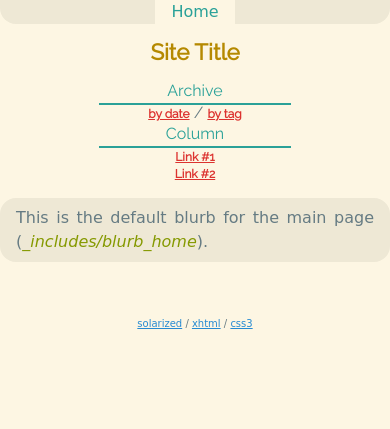
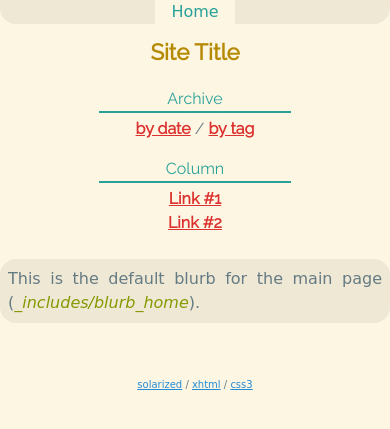
Before and after one commit to robmoss/previous-robmoss.github.io, a Jekyll site: the page built from index.md, in a window 390 px wide. Shown: the top 429 px of the page. Built offline with Jekyll 4.4.1, drawn with Linux system fonts in a browser that asks for light colours; some web fonts are replaced.

Commit message:
Improved image layout and link sizes for mobile devices

```diff
--- a/assets/css/screen_small.css
+++ b/assets/css/screen_small.css
@@ -6,7 +6,14 @@ blockquote { max-width: 35em; }
 h1 { max-width: 28.57em; }
 h2 { max-width: 33.33em; }
 h3 { max-width: 36.36em; }
-div#content > * { padding: 0 0.5em; }
+div#content p { padding-left: 0.5em; padding-right: 0.5em; }
 div.heading > * { max-width: 38.5em; padding: 0 0.5em; }
 .lcol, .rcol { max-width: 12em; padding: 0.5em 1em; margin: 0 auto; }
 .colname, .colitem { text-align: center; }
+
+/* Enlarge the column links. */
+.colitem a { font-size: 1rem; line-height: 1.5rem; }
+.colitem { padding-top: 0.25rem; }
+
+/* Display images as separate blocks, centred horizontally. */
+p a img { display: block; float: none; margin: 0 auto; padding: 1em 0; }
```
